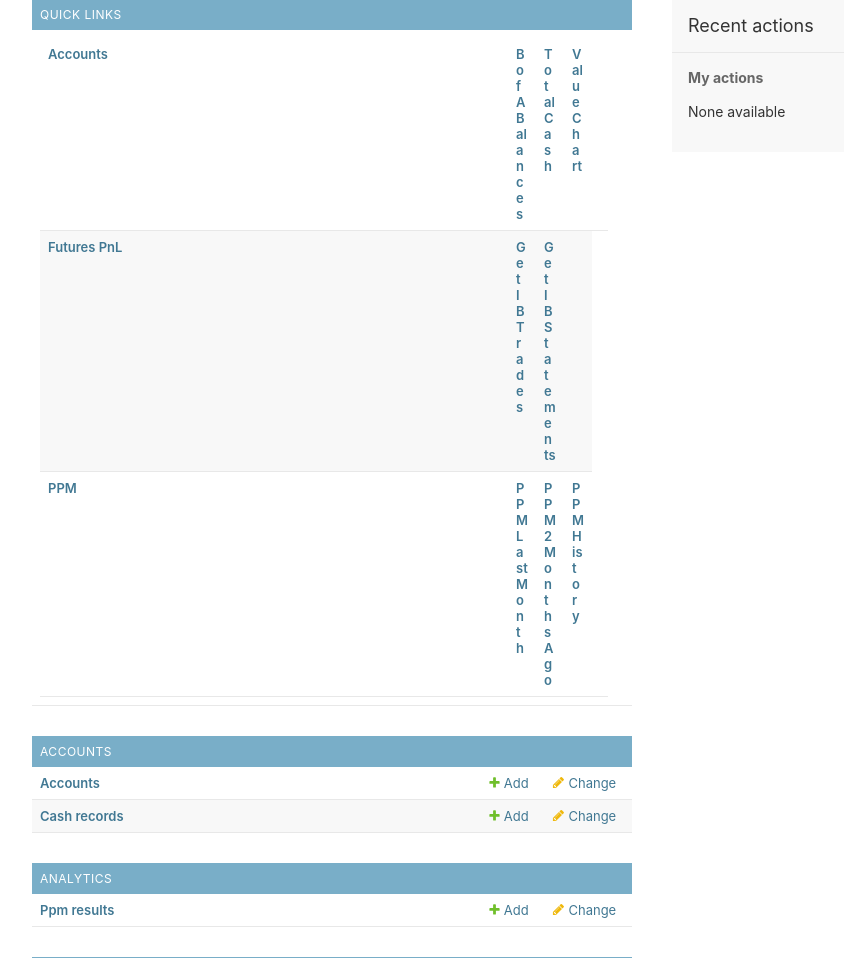
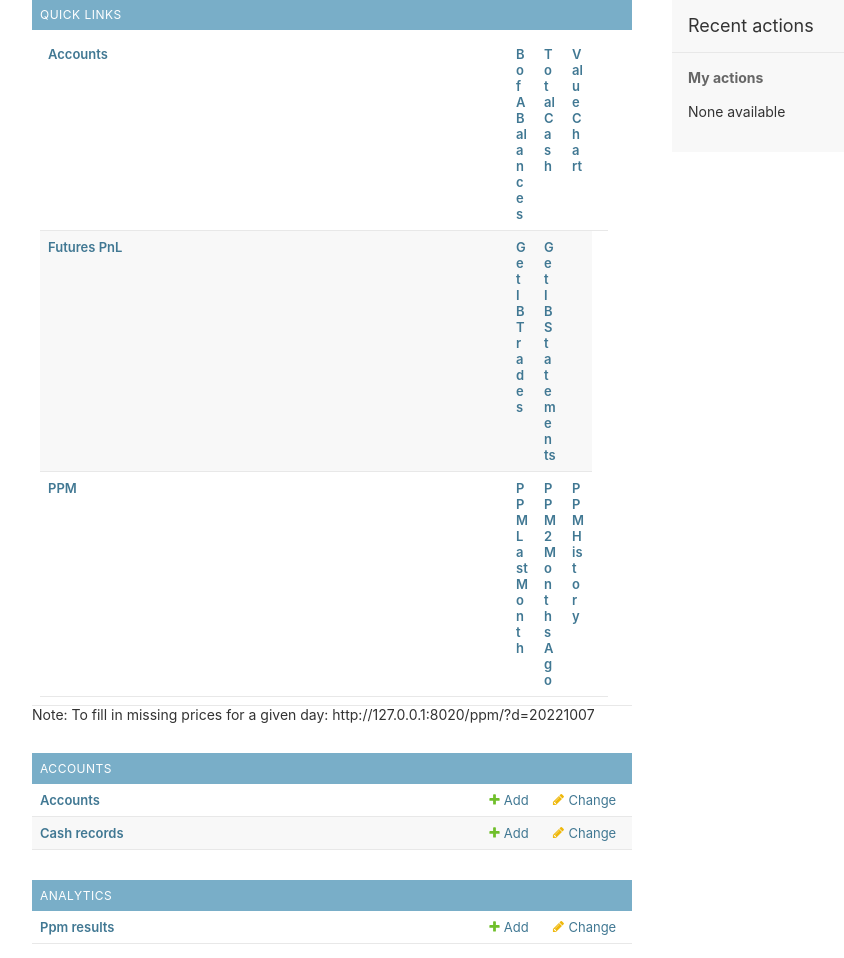
Before and after one commit to TheBrookhavenGroup/worth, a Django app: page /admin/ in a window 1280 px wide. Shown: the part 114-1072 px from the top of the page, without its empty margins (8-852 px from the left). Run offline with Django 4.2, Linux system fonts and the light colour scheme; the visitor is signed in with stand-in values (Sample User, id 1); data comes from the database, SQL or seed files in the repository; data that the repository does not hold is empty.

Commit message:
Just added a note to admin.

```diff
--- a/worth/templates/admin/quick_links.html
+++ b/worth/templates/admin/quick_links.html
@@ -34,4 +34,5 @@
             </th>
     </tr>
   </table>
+  Note: To fill in missing prices for a given day: http://127.0.0.1:8020/ppm/?d=20221007<br>
 </div>
```
